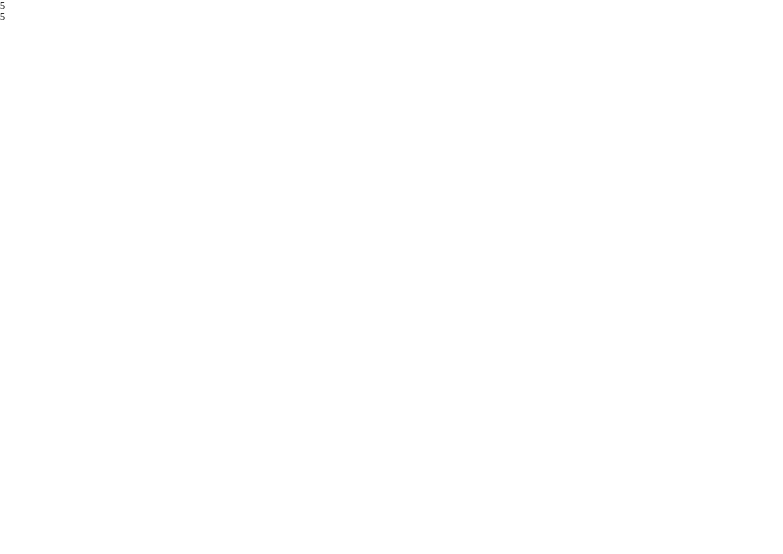
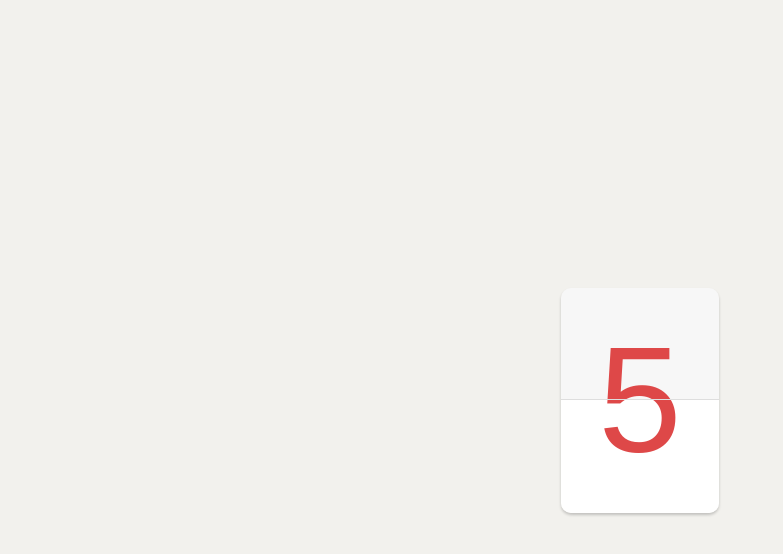
Before and after one commit to LocS3R/some-project-html-css-javascript, a website: page Countdown3DTimerAnimation/index.html in a window 1280 px wide. Shown: the whole page, without its empty margins (0-783 px from the left). Drawn offline with Linux system fonts and the light colour scheme.

Commit message:
Done stop watch project

```diff
--- a/Countdown3DTimerAnimation/style.css
+++ b/Countdown3DTimerAnimation/style.css
@@ -1,4 +1,6 @@
-* {
+*,
+*::after,
+*::before {
   margin: 0;
   padding: 0;
   box-sizing: border-box;
@@ -7,3 +9,78 @@
 html {
   font-size: 62.5%;
 }
+
+body {
+  font-size: 15rem;
+  font-family: "Poppins", sans-serif;
+  background-color: #f2f1ed;
+  color: #de4848;
+  width: 100%;
+  height: 100vh;
+  display: flex;
+  justify-content: center;
+  align-items: center;
+}
+
+.flip-card {
+  position: relative;
+  display: inline-flex;
+  flex-direction: column;
+  box-shadow: 0px 2px 3px 0px rgba(0, 0, 0, 0.2);
+  -webkit-box-shadow: 0px 2px 3px 0px rgba(0, 0, 0, 0.2);
+  -moz-box-shadow: 9px 6px 0px 3px rgba(0, 0, 0, 0.2);
+  border-radius: 1rem;
+}
+
+.top,
+.bottom,
+.flip-card.flip::before,
+.flip-card.flip::after {
+  height: 0.75em;
+  line-height: 1;
+  padding: 0.25em;
+  overflow: hidden;
+}
+.top,
+.flip-card.flip::before {
+  background-color: #f7f7f7;
+  border-top-left-radius: 1rem;
+  border-top-right-radius: 1rem;
+  border-bottom: 1px solid rgba(0, 0, 0, 0.1);
+}
+
+.bottom,
+.flip-card.flip::after {
+  background-color: white;
+  display: flex;
+  align-items: flex-end;
+  border-bottom-left-radius: 1rem;
+  border-bottom-right-radius: 1rem;
+}
+
+.flip-card.flip::before {
+  content: "5";
+  position: absolute;
+  animation: flip-top 250ms ease-in;
+  transform-origin: bottom;
+}
+
+@keyframes flip-top {
+  100% {
+    transform: rotateX(90deg);
+  }
+}
+.flip-card.flip::after {
+  content: "5";
+  position: absolute;
+  bottom: 0;
+  animation: flip-bottom 250ms ease-out 250ms;
+  transform-origin: top;
+  transform: rotateX(90deg);
+}
+
+@keyframes flip-bottom {
+  100% {
+    transform: rotateX(0deg);
+  }
+}
--- /dev/null
+++ b/StopWatch/style.css
@@ -0,0 +1,25 @@
+*,
+*::before,
+*::after {
+  margin: 0;
+  padding: 0;
+  box-sizing: border-box;
+}
+
+html {
+  font-size: 62.5%;
+}
+
+body {
+  width: 100%;
+  height: 100vh;
+  font-family: "Arial", sans-serif;
+  font-size: 5rem;
+  display: flex;
+  justify-content: center;
+  align-items: center;
+}
+
+#clock {
+  font-family: monospace;
+}
```
Also changed, not shown: StopWatch/index.html (added, +20 -0 lines), StopWatch/script.js (added, +55 -0 lines).
